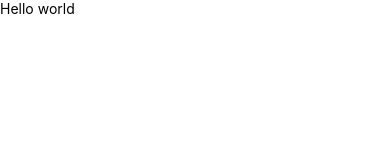
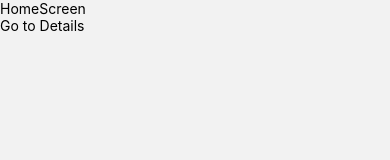
Before and after one commit to kevinguzman0/tasks-app, a React Native app: screen / in a window 390 px wide. Shown: the top 160 px of the page. Built offline with nearby package versions, Linux system fonts and the light colour scheme.

Commit message:
feat: :sparkles: Set screens navigation
first screen navigation

```diff
--- a/App.tsx
+++ b/App.tsx
@@ -1,13 +1,11 @@
 import {NavigationContainer} from '@react-navigation/native';
 import React from 'react';
-import {Text, View} from 'react-native';
+import MainNavigator from './src/navigation/MainNavigator';
 
 function App(): React.JSX.Element {
   return (
     <NavigationContainer>
-      <View>
-        <Text>Hello world</Text>
-      </View>
+      <MainNavigator />
     </NavigationContainer>
   );
 }
--- a/package.json
+++ b/package.json
@@ -11,6 +11,7 @@
   },
   "dependencies": {
     "@react-navigation/native": "^6.1.18",
+    "@react-navigation/native-stack": "^6.11.0",
     "react": "18.3.1",
     "react-native": "0.75.3",
     "react-native-safe-area-context": "^4.11.0",
--- /dev/null
+++ b/src/navigation/MainNavigator.tsx
@@ -0,0 +1,21 @@
+import React from 'react';
+import {createNativeStackNavigator} from '@react-navigation/native-stack';
+import HomeScreen from '../screens/home.screen';
+import DetailsScreen from '../screens/details.screen';
+
+const Stack = createNativeStackNavigator();
+
+export default function HomeNavigator() {
+  return (
+    <Stack.Navigator>
+      <Stack.Screen
+        name="Home"
+        component={HomeScreen}
+        options={{
+          headerShown: false,
+        }}
+      />
+      <Stack.Screen name="Details" component={DetailsScreen} />
+    </Stack.Navigator>
+  );
+}
--- /dev/null
+++ b/src/screens/details.screen.tsx
@@ -0,0 +1,10 @@
+import {View, Text} from 'react-native';
+import React from 'react';
+
+export default function DetailsScreen() {
+  return (
+    <View>
+      <Text>DetailsScreen</Text>
+    </View>
+  );
+}
--- /dev/null
+++ b/src/screens/home.screen.tsx
@@ -0,0 +1,13 @@
+import {View, Text, TouchableOpacity} from 'react-native';
+import React from 'react';
+
+export default function HomeScreen({navigation}) {
+  return (
+    <View>
+      <Text>HomeScreen</Text>
+      <TouchableOpacity onPress={() => navigation.navigate('Details')}>
+        <Text>Go to Details</Text>
+      </TouchableOpacity>
+    </View>
+  );
+}
```
Also changed, not shown: 1 other file (tests, documents, lock files or other folders).
